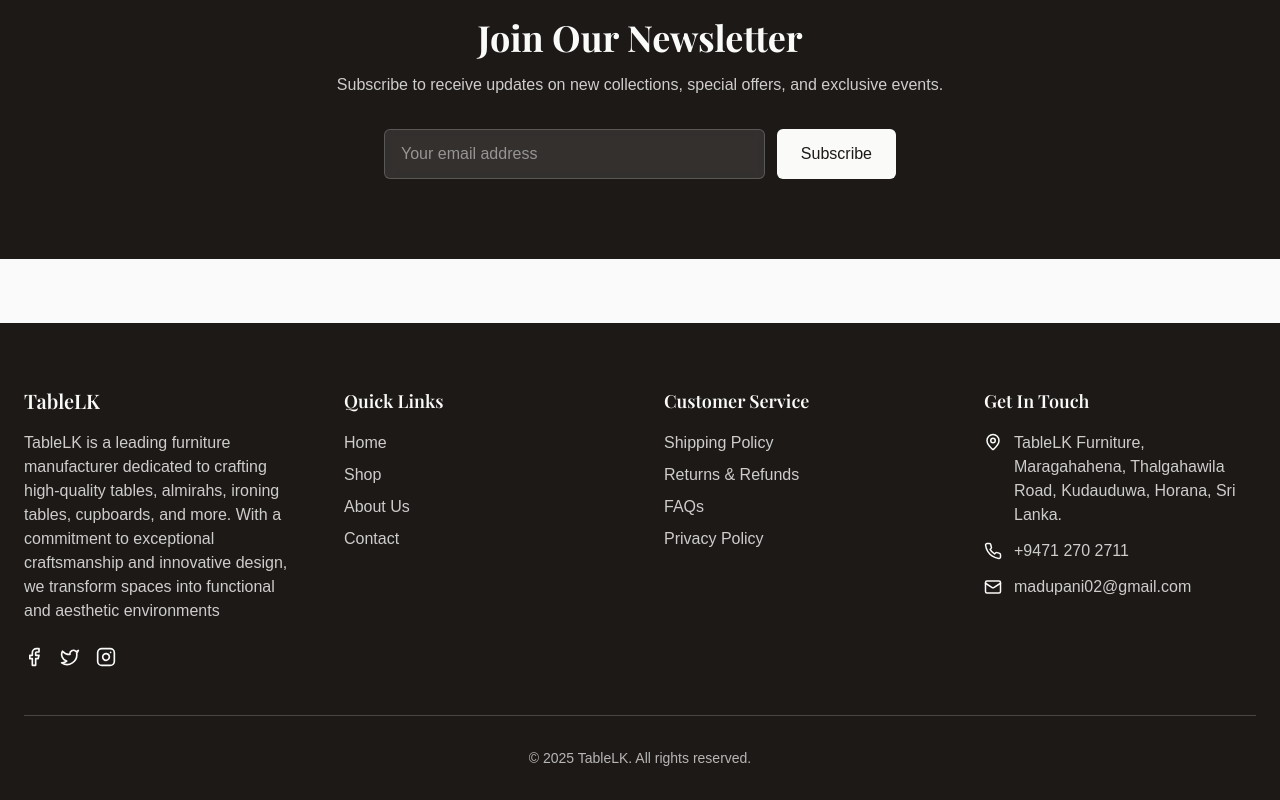
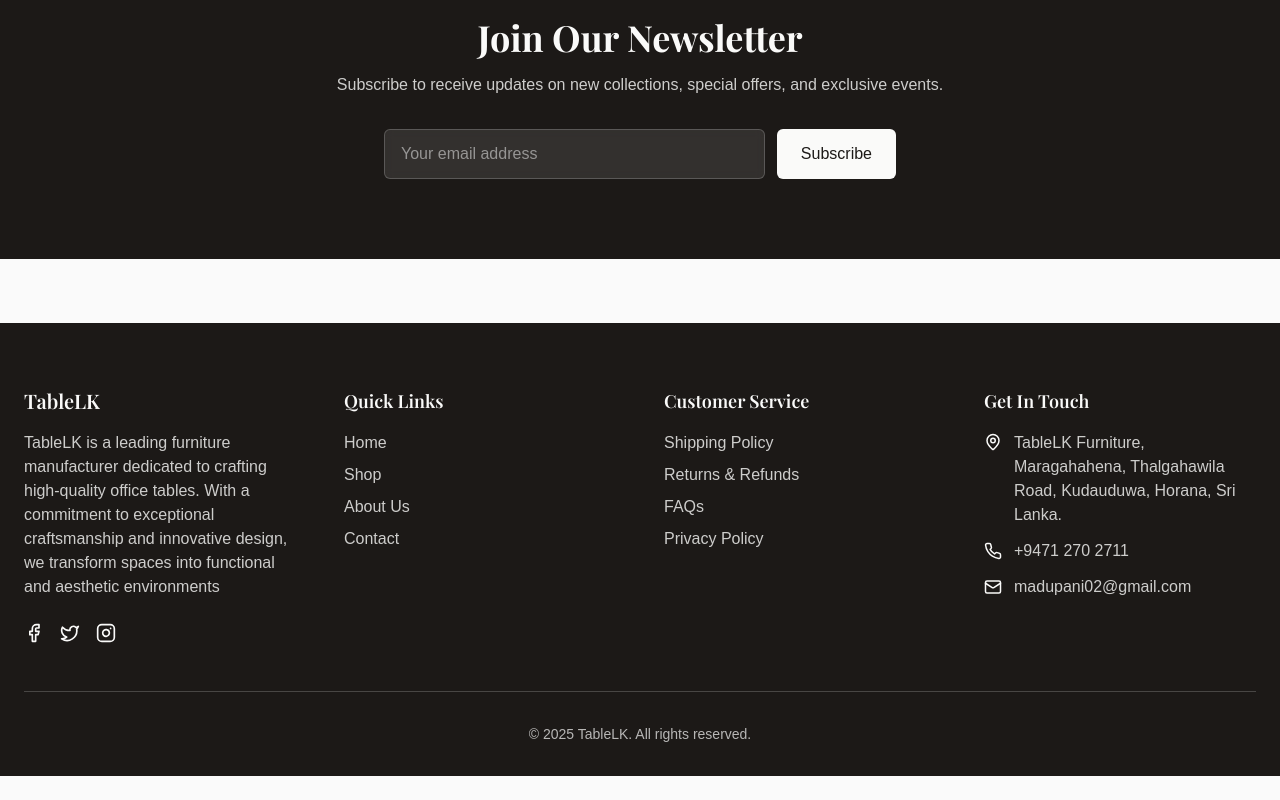
Before and after one commit to mesyy1225/table-lk, a React (Vite) app: page / in a window 1280 px wide. Shown: the part 3203-4003 px from the top of the page. After the commit the page ends 3979 px from the top, so only its background shows below. Built offline with nearby package versions, Linux system fonts and the light colour scheme; a web font is replaced by a local one.

Commit message:
Visual edit in Lovable
Edited UI in Lovable

```diff
--- a/src/components/Footer.tsx
+++ b/src/components/Footer.tsx
@@ -8,7 +8,7 @@ const Footer: React.FC = () => {
           {/* Company Info */}
           <div className="space-y-4">
             <h3 className="font-serif text-xl font-semibold">TableLK</h3>
-            <p className="text-primary-foreground/80 max-w-xs">TableLK is a leading furniture manufacturer dedicated to crafting high-quality tables, almirahs, ironing tables, cupboards, and more. With a commitment to exceptional craftsmanship and innovative design, we transform spaces into functional and aesthetic environments</p>
+            <p className="text-primary-foreground/80 max-w-xs">TableLK is a leading furniture manufacturer dedicated to crafting high-quality office tables. With a commitment to exceptional craftsmanship and innovative design, we transform spaces into functional and aesthetic environments</p>
             <div className="flex space-x-4 pt-2">
               <a href="https://www.facebook.com/people/TableLK/100088083387315/" target="_blank" rel="noopener noreferrer" className="hover:text-accent-foreground transition-colors" aria-label="Facebook">
                 <Facebook size={20} />
```
